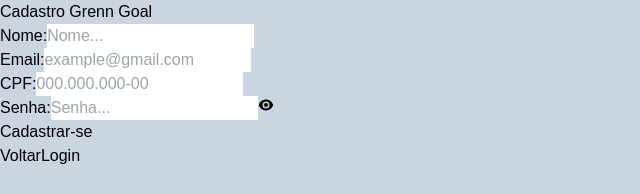
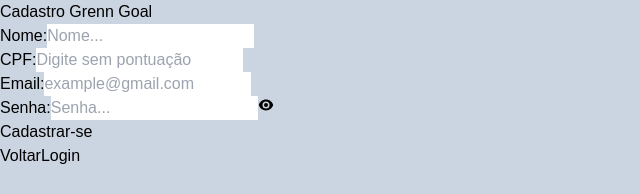
Before and after one commit to edu1805/Grenn-Goal-GS, a Next.js app: page /cadastro in a window 1280 px wide. Shown: the top 194 px of the page, without its empty margins (0-640 px from the left). Built offline with nearby package versions, Linux system fonts and the light colour scheme.

Commit message:
API para cadastrar usuário implementada

```diff
--- /dev/null
+++ b/src/app/api/usuario/route.ts
@@ -0,0 +1,31 @@
+import { NextResponse } from "next/server";
+
+export async function POST(request: Request){
+    try {
+        const { nome, cpf, email, senha } = await request.json();
+
+        const newUser = {nome, cpf, email, senha};
+
+        const apiResponse = await fetch("http://localhost:8080/greengoalproject_war/api/usuario",
+            {
+                method: "POST",
+                headers: {"Content-Type": "application/json"},
+                body: JSON.stringify(newUser),
+            }
+        )
+
+        if (!apiResponse.ok) {
+            console.log(`Erro na API: ${apiResponse.statusText}`);
+        }
+        const createdUser = await apiResponse.json();
+
+        return NextResponse.json(createdUser);
+    }catch (error) {
+        console.error("Erro ao criar usuário:", error);
+
+        return NextResponse.json(
+            { message: "Erro ao criar usuário"},
+            { status: 500 }
+        );
+    }
+}
--- a/src/app/cadastro/page.tsx
+++ b/src/app/cadastro/page.tsx
@@ -1,5 +1,4 @@
 "use client"
-import { METHODS } from "http";
 import Link from "next/link";
 import { useRouter } from "next/navigation";
 import { useState } from "react";
@@ -10,33 +9,46 @@ import { HiEyeSlash } from "react-icons/hi2";
 
 export default function Cadastro(){
 
+    const [formData, setFormData] = useState({
+        nome: "",
+        cpf: "",
+        email: "",
+        senha: ""
+    })
+
     const router = useRouter()
 
-    const {
-        register,
-        handleSubmit,
-        reset,
-        formState: { errors },
-    } = useForm();
+    const {register, handleSubmit, reset, formState: { errors }} = useForm();
 
-    const onSubmit = async (data:any) => {
+    const handleChange = (e: React.ChangeEvent<HTMLInputElement>) => {
+        const { name, value } = e.target;
+        setFormData({...formData, [name]: value});
+    }
+
+    const onSubmit = async (e: React.FormEvent<HTMLFormElement>) => {
+        e.preventDefault()
         try{
-            const response = await fetch("/src/app/api/usuario", {method: "POST", headers: {"Content-Type": "application/json",}, body: JSON.stringify(data),})
+            const response = await fetch("/api/usuario", {
+                method: "POST",
+                headers: {"Content-Type": "application/json"},
+                body: JSON.stringify(formData),
+            })
 
             if(response.ok){
-                console.log("Dados enviados:", data);
+                console.log("Dados enviados:", formData);
                 alert("Cadastrado com sucesso!");
                 reset()
                 router.push('/')
             }else{
                 alert("Erro ao cadastrar usuário")
+                console.log(formData);
+                console.error("Erro ao enviar dados:", response.statusText);
+
             }
         }catch (error){
             alert("Erro ao conectar na API")
-
         }
-
-    };
+    }
 
     const [showPassword, setShowPassword] = useState(false);
     const togglePasswordVisibility = () => setShowPassword(!showPassword);
@@ -44,16 +56,27 @@ export default function Cadastro(){
     return (
         <div className="max-w-md mx-auto h-full mt-16 p-6 bg-white shadow-md rounded-md">
             <h2 className="text-2xl font-bold text-center mb-4">Cadastro Grenn Goal</h2>
-            <form onSubmit={handleSubmit(onSubmit)} className="flex flex-col gap-4">
+            <form onSubmit={onSubmit} className="flex flex-col gap-4">
                 <div>
-                    <label htmlFor="name" className="block text-sm font-medium text-gray-700">
+                    <label htmlFor="nome" className="block text-sm font-medium text-gray-700">
                         Nome:
                     </label>
-                    <input id="name"
+                    <input id="nome"
                         className="mt-1 block w-full p-2 border border-gray-300 rounded-md focus:ring-blue-500 focus:border-blue-500"
-                        {...register("name", { required: "O nome é obrigatório", minLength: 3 })} placeholder="Nome..."
+                        {...register("nome", { required: "O nome é obrigatório", minLength: 3 })} placeholder="Nome..."
+                        onChange={handleChange} value={formData.nome}
                     />
                     {errors.name && <p className="text-red-500 text-sm mt-1">{errors.name.message?.toString()}</p>}
+                </div>
+
+                <div>
+                    <label htmlFor="cpf" className="block text-sm font-medium text-gray-700">CPF:</label>
+                    <input id="cpf" type="text"
+                      className="mt-1 block w-full p-2 border border-gray-300 rounded-md focus:ring-blue-500 focus:border-blue-500"
+                      {...register("cpf", {required: "O cpf é obrigatório"})} placeholder="Digite sem pontuação"
+                      onChange={handleChange} value={formData.cpf}
+                    />
+                    {errors.cpf && <p className="text-red-500 text-sm mt-1">{errors.cpf.message?.toString()}</p>}
                 </div>
 
                 <div>
@@ -62,33 +85,23 @@ export default function Cadastro(){
                       className="mt-1 block w-full p-2 border border-gray-300 rounded-md focus:ring-blue-500 focus:border-blue-500"
                       {...register("email", {required: "O email é obrigatório",
                         pattern: {value: /^[\w-.]+@([\w-]+\.)+[\w-]{2,4}$/, message: "Por favor, insira um email válido",},
-                      })} placeholder="example@gmail.com"
+                      })} placeholder="example@gmail.com" onChange={handleChange} value={formData.email}
                     />
                     {errors.email && <p className="text-red-500 text-sm mt-1">{errors.email.message?.toString()}</p>}
                 </div>
 
-                <div>
-                    <label htmlFor="email" className="block text-sm font-medium text-gray-700">CPF:</label>
-                    <input id="cpf" type="text"
+                <div className="relative">
+                    <label htmlFor="senha" className="block text-sm font-medium text-gray-700">Senha:</label>
+                    <input id="senha" type={showPassword ? "text" : "password"}
+                      {...register("senha", {required: "A senha é obrigatória", minLength: {value: 6, message: "A senha deve ter pelo menos 6 caracteres",}})} placeholder="Senha..."
                       className="mt-1 block w-full p-2 border border-gray-300 rounded-md focus:ring-blue-500 focus:border-blue-500"
-                      {...register("cpf", {required: "O cpf é obrigatório",
-                        pattern: {value: /^\d{3}\.\d{3}\.\d{3}-\d{2}$/, message: "Por favor, insira um cpf válido",},
-                      })} placeholder="000.000.000-00"
-                    />
-                    {errors.cpf && <p className="text-red-500 text-sm mt-1">{errors.cpf.message?.toString()}</p>}
-                </div>
-
-                <div className="relative">
-                    <label htmlFor="password" className="block text-sm font-medium text-gray-700">Senha:</label>
-                    <input id="password" type={showPassword ? "text" : "password"}
-                      {...register("password", {required: "A senha é obrigatória", minLength: {value: 6, message: "A senha deve ter pelo menos 6 caracteres",}})} placeholder="Senha..."
-                      className="mt-1 block w-full p-2 border border-gray-300 rounded-md focus:ring-blue-500 focus:border-blue-500"
+                      onChange={handleChange} value={formData.senha}
                     />
                     <button type="button" onClick={togglePasswordVisibility} className="absolute inset-y-0 right-3 flex items-center text-black mt-5">{showPassword ? <HiEyeSlash/> : <HiEye/>}</button>
                     {errors.password && (<p className="text-red-500 text-sm mt-1">{errors.password.message?.toString()}</p>)}
                 </div>
 
-              <button onSubmit={onSubmit} type="submit"
+              <button type="submit"
               className="w-full bg-blue-500 text-white font-semibold p-2 rounded-md hover:bg-blue-600 transition mb-3">
                 Cadastrar-se
               </button>
```
Also changed, not shown: src/app/previsao/page.tsx (+7 -7 lines).
